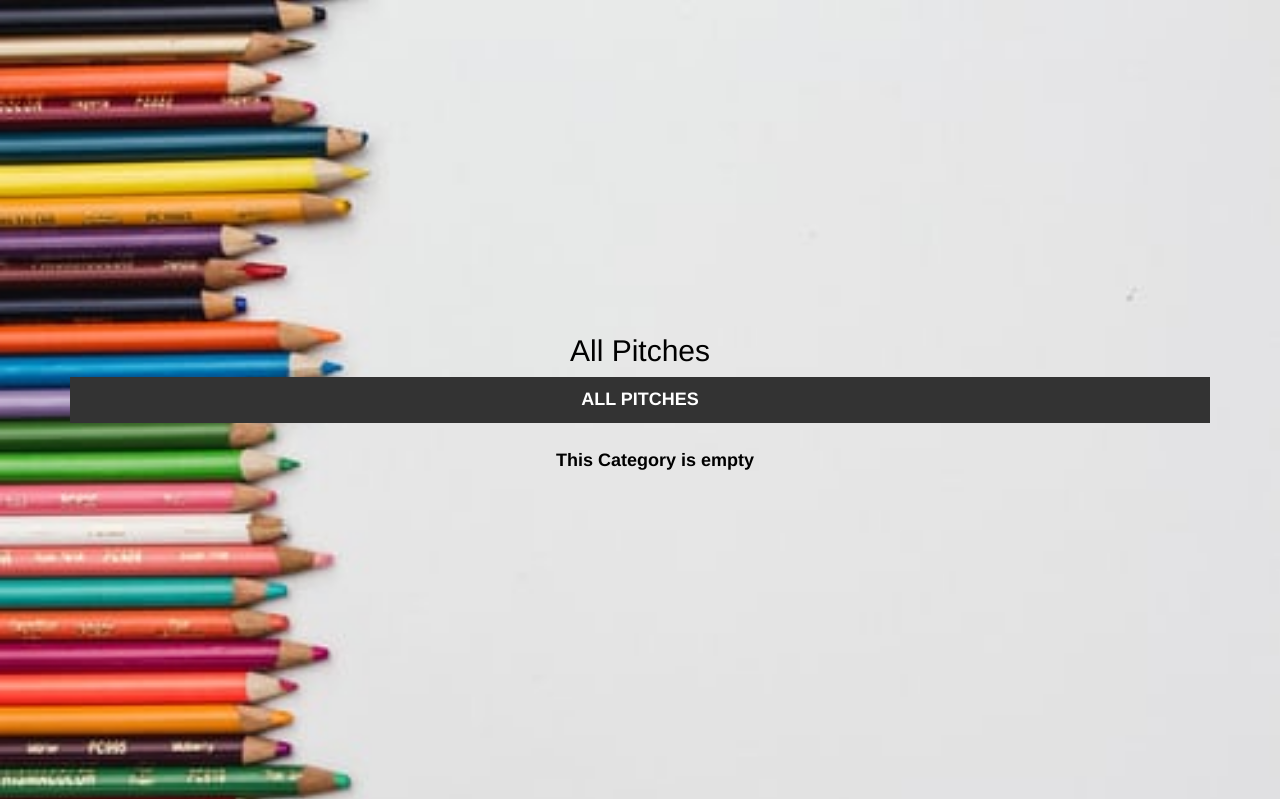
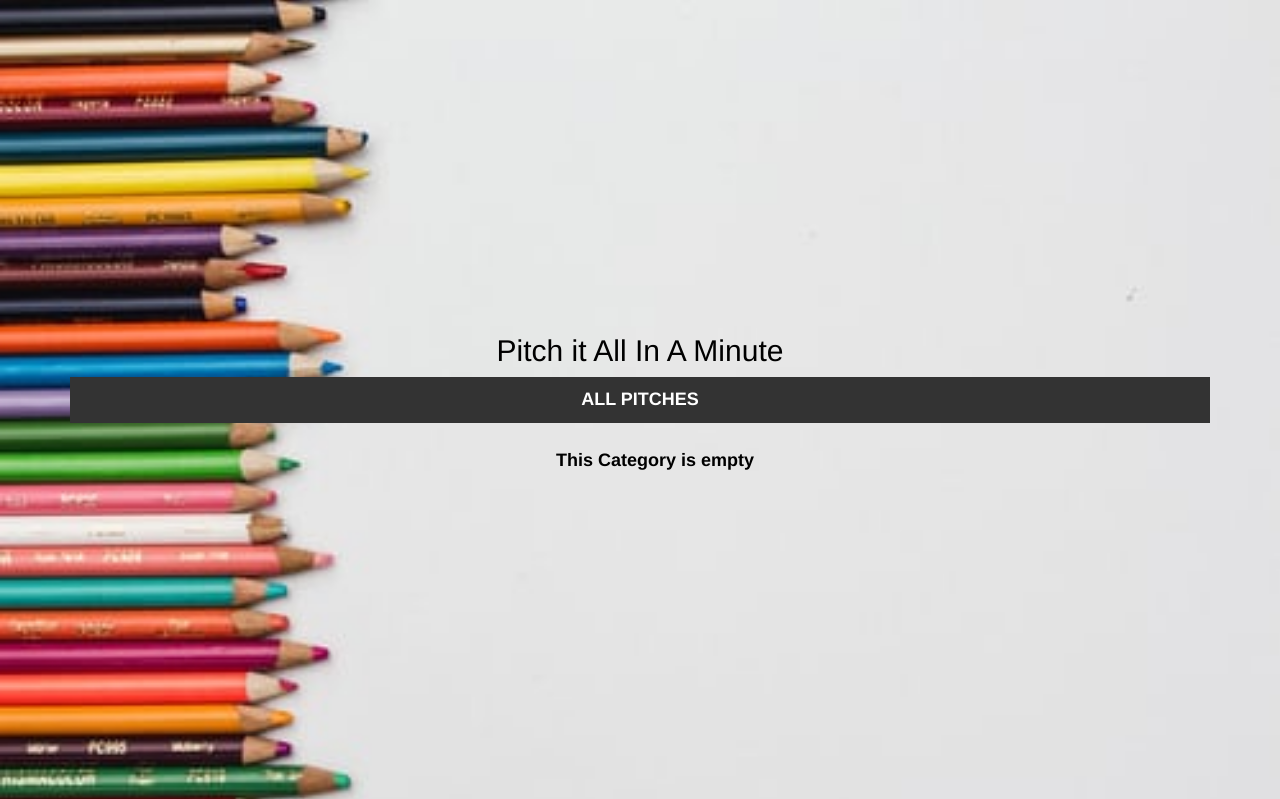
Before and after one commit to Evance23/blogger, a Flask app: page / in a window 1280 px wide. Shown: the part 93-892 px from the top of the page. Run offline with Flask 2, Linux system fonts and the light colour scheme; data that the repository does not hold is empty; some libraries are stand-ins or nearby versions; some web fonts are replaced.

Commit message:
Add new changes on index

```diff
--- a/app/templates/index.html
+++ b/app/templates/index.html
@@ -7,7 +7,7 @@
 {% block content %}
 <div class="indexbody">
         <div  class="container" id="particles-js">
-                <h2 class="text-center" id="posts">All Pitches</h2>
+                <h2 class="text-center" id="posts">Pitch it All In A Minute</h2>
             <ul class="nav nav-pills nav-justified nav-fill" role="tablist">
                 <li class="nav-item" >
                     <a id ="all" class="nav-link" data-toggle="tab" href="#all"><strong>All Pitches</strong> </a>
```
